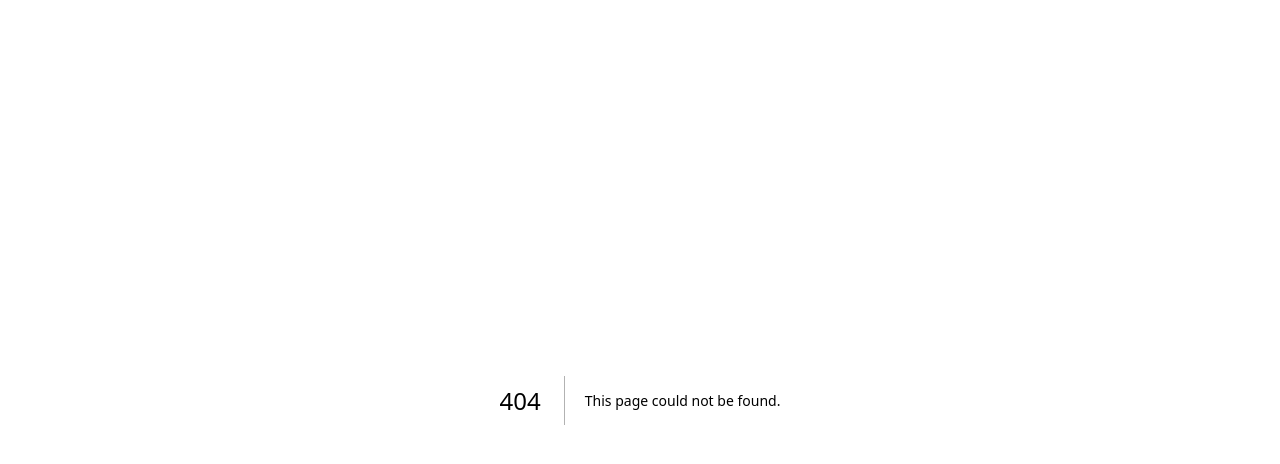
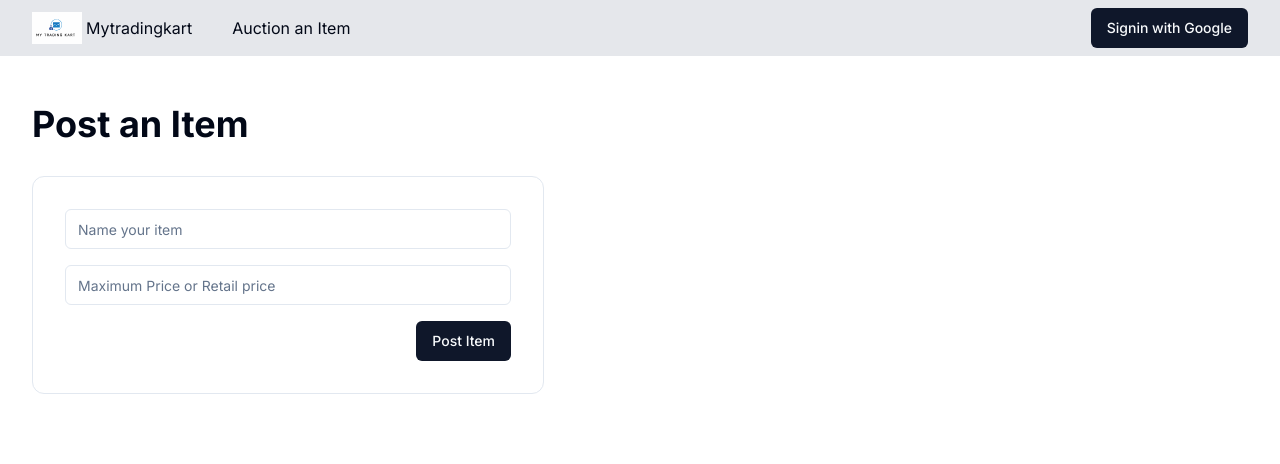
Before and after one commit to MohitG2393/myauction, a Next.js app: page /bids/create in a window 1280 px wide. Before the commit this address had no page. Shown: the top 464 px of the page. Built offline with nearby package versions, Linux system fonts and the light colour scheme; no server answers.

Commit message:
add header, create items page

```diff
--- /dev/null
+++ b/src/app/bids/create/actions.ts
@@ -0,0 +1,32 @@
+'use server'
+
+import {database} from "@/db/database";
+import { items } from "@/db/schema";
+import { auth } from "@/auth";
+import { redirect } from "next/navigation";
+
+export async function  createItemAction(formData: FormData) {
+    const session = await auth();
+
+    if (!session) {
+        throw new Error("Unauthorized")
+    }
+
+    const user = session.user;
+
+    if (!user || !user.id) {
+        throw new Error("Unauthorized")
+    }
+
+    const MaximumPrice = formData.get("MaximumPrice") as string;
+
+    const priceAsCents = Math.floor(parseFloat(MaximumPrice) * 100);
+
+        await database.insert(items).values({
+          name: formData.get("name") as string,
+          MaximumPrice: priceAsCents,
+          userId: user.id,
+        });
+        redirect('/')
+
+}
--- /dev/null
+++ b/src/app/bids/create/page.tsx
@@ -0,0 +1,35 @@
+import { Button } from "@/components/ui/button";
+import { Input } from "@/components/ui/input";
+import { createItemAction } from "./actions";
+
+export default async function CreatePage() {
+
+  return (
+    <main className="container mx-auto py-12 space-y-8">
+      <h1 className="text-4xl font-bold mb-8">
+        Post an Item
+      </h1>
+      <form
+        className="flex flex-col border p-8 rounded-xl space-y-4 max-w-lg"
+        action={createItemAction}
+      >
+        <Input
+            required
+            className="max-w-lg"
+            name="name"
+            placeholder="Name your item"
+        />
+        <Input
+            required
+            className="max-w-lg"
+            name="MaximumPrice"
+            step="0.01"
+            type="number"
+            placeholder="Maximum Price or Retail price"
+        />
+        <Button className="self-end" type="submit">Post Item</Button>
+      </form>
+
+    </main>
+  );
+}
--- /dev/null
+++ b/src/app/header.tsx
@@ -0,0 +1,34 @@
+import { auth } from "@/auth";
+import { SignIn } from "@/components/sign-in";
+import { SignOut } from "@/components/sign-out";
+import Image from "next/image";
+import Link from "next/link";
+
+
+export async function Header() {
+    const session = await auth();
+    return (
+        <div className="bg-gray-200 py-2">
+            <div className="container flex justify-between items-center">
+                <div className="flex items-center gap-10">
+                    <Link href="/" className="hover:underline flex items-center gap-1">
+                        <Image src="/logo.svg" width="50" height="50" alt="Logo" />
+                        Mytradingkart
+                    </Link>
+
+                    <div>
+                        <Link href="/bids/create" className="hover:underline flex items-center gap-1">
+                            Auction an Item
+                        </Link>
+                    </div>
+                </div>
+
+                <div className="flex items-center gap-4">
+
+                    <div>{session?.user?.name}</div>
+                    <div>{session ? <SignOut /> : <SignIn />}</div>
+                </div>
+            </div>
+        </div>
+    );
+}
--- a/src/app/layout.tsx
+++ b/src/app/layout.tsx
@@ -2,6 +2,7 @@ import type { Metadata } from "next";
 import "./globals.css";
 import { Inter as FontSans } from "next/font/google"
 import { cn } from "@/lib/utils";
+import { Header } from "./header";
 
 const fontSans = FontSans({
   subsets: ["latin"],
@@ -26,6 +27,9 @@ export default function RootLayout({
           fontSans.variable
         )}
       >
+
+        <Header/>
+
           {children}
       </body>
     </html>
--- a/src/app/page.tsx
+++ b/src/app/page.tsx
@@ -13,30 +13,19 @@ export default async function HomePage() {
   const allItems = await database.query.items.findMany();
 
   return (
-    <main className="container mx-auto py-12">
-      {session ? <SignOut /> : <SignIn />}
+    <main className="container mx-auto py-12 space-y-8">
+      <h1 className="text-4xl font-bold mb-8">
+      Active Bids
+      </h1>
+        <div className="grid grid-cols-4 gap-8">
+      {allItems.map((item) => (
+        <div key={item.id} className="border p-8 rounded-xl">
+          {item.name}
 
-      {session?.user?.name}
-
-      <form
-        action={async (formData: FormData) => {
-          "use server";
-          // const bid = formData.get("bid") as string;
-          await database.insert(items).values({
-            name: formData.get("name") as string,
-            userId: session?.user?.id!,
-          });
-          revalidatePath("/");
-        }}
-      >
-        <Input name="name" placeholder="Name your item" />
-        <Button type="submit">Post Item</Button>
-      </form>
-
-
-      {allItems.map((item) => (
-        <div key={item.id}>{item.name}</div>
+          Maximum Price: ₹{item.MaximumPrice / 100}
+          </div>
       ))}
+      </div>
     </main>
   );
 }
--- a/src/db/schema.ts
+++ b/src/db/schema.ts
@@ -72,4 +72,5 @@ import {
       .notNull()
       .references(() => users.id, { onDelete: "cascade" }),
     name: text("name").notNull(),
+    MaximumPrice: integer("MaximumPrice").notNull().default(0),
   });
```
Also changed, not shown: public/logo.svg (added).
